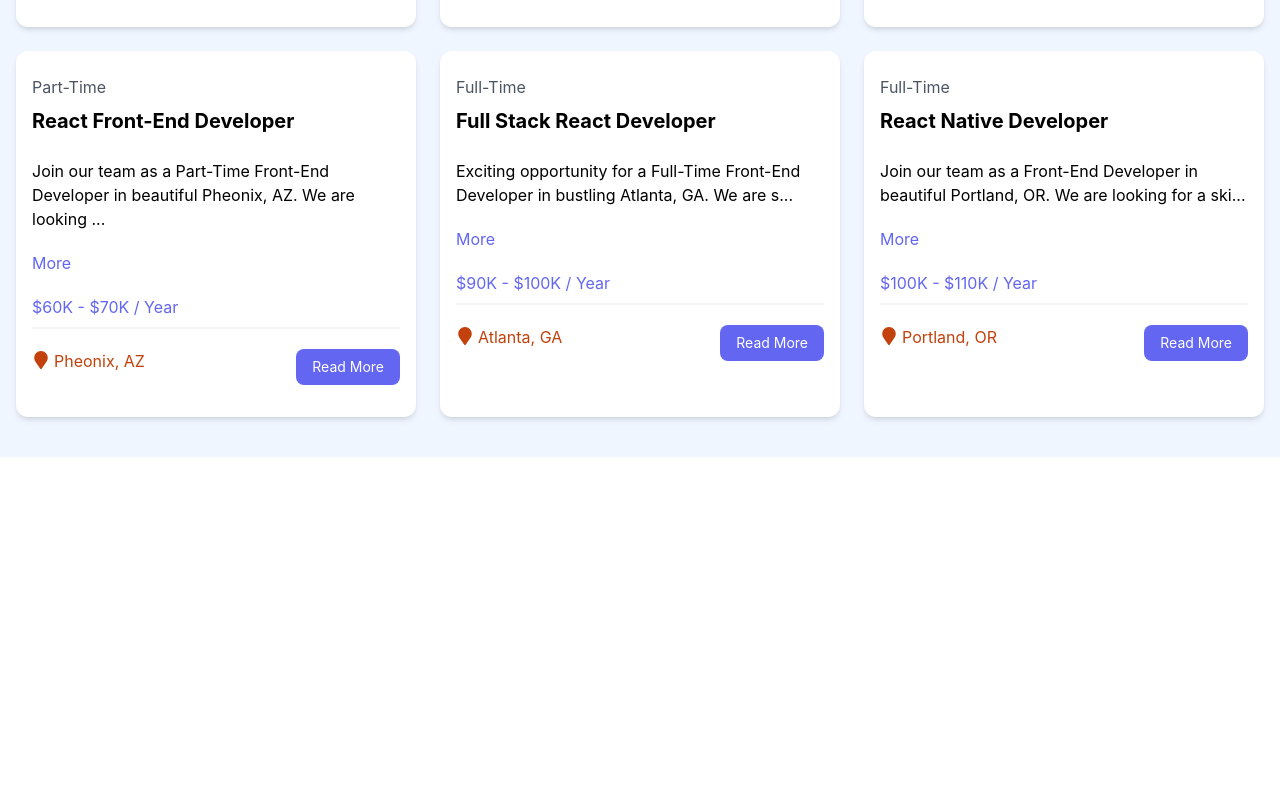
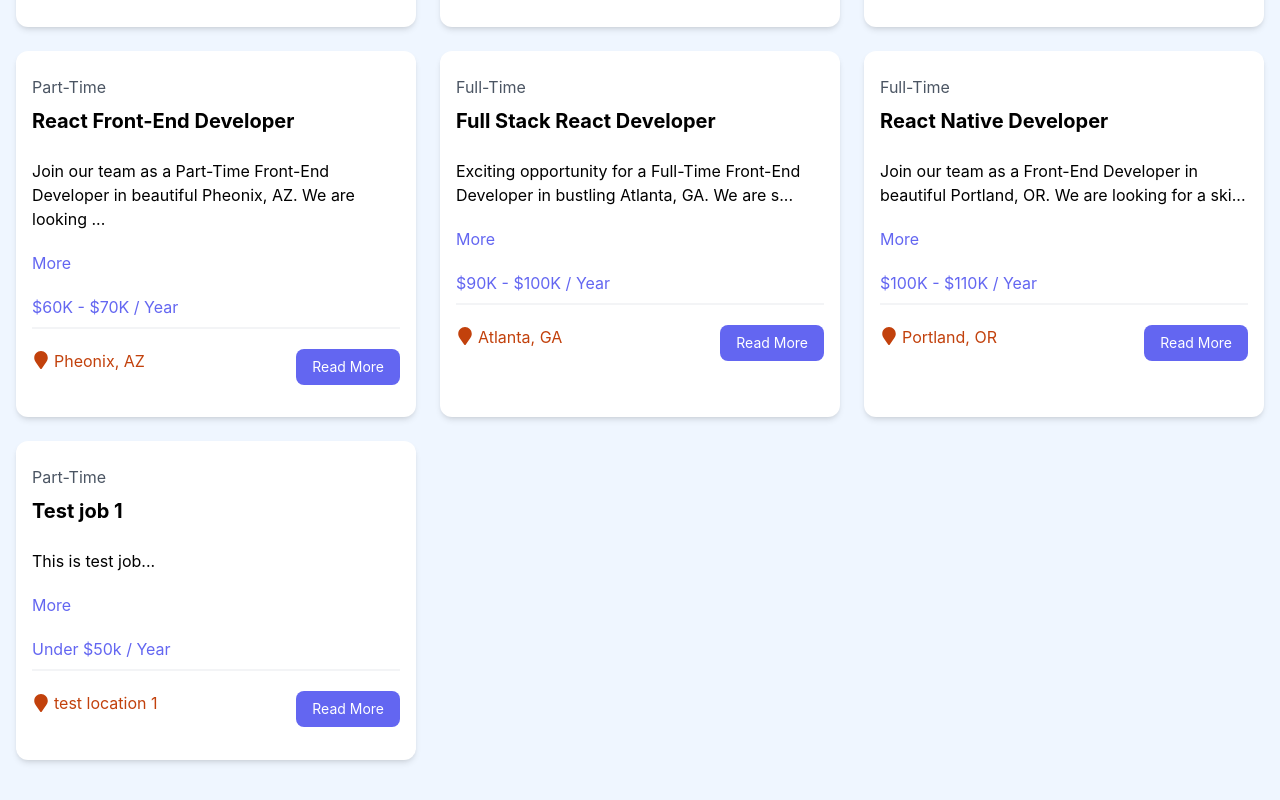
Before and after one commit to ebrahimmorkas/react-job-listing-project, a React (Create React App) app: page /jobs in a window 1280 px wide. Shown: the part 521-1321 px from the top of the page. Before the commit the page ends 978 px from the top, so only its background shows below. Built offline with nearby package versions, Linux system fonts and the light colour scheme; data requests are answered from the project's data file.

Commit message:
The data is being added to the API and it is being displayed on the jobs page

```diff
--- a/src/App.js
+++ b/src/App.js
@@ -9,8 +9,15 @@ import AddJob from './pages/AddJob'
 
 function App() {
 
-  const addJob = (newJob) => {
-    console.log(newJob)
+  const addJob = async (newJob) => {
+    const res = await fetch('http://localhost:8000/jobs', {
+      method: 'POST',
+      headers: {
+        'Content-Type': 'applications/json',
+      },
+      body: JSON.stringify(newJob),
+    });
+    return;
   }
 
   return (
--- a/src/jobs.json
+++ b/src/jobs.json
@@ -83,6 +83,20 @@
         "contactEmail": "contact@ipsumlorem.com",
         "contactPhone": "555-555-5555"
       }
+    },
+    {
+      "id": "f4a6",
+      "title": "Test job 1",
+      "type": "Part-Time",
+      "description": "This is test job",
+      "location": "test location 1",
+      "salary": "Under $50k",
+      "company": {
+        "name": "test company name 1",
+        "description": "test company description 1",
+        "contactEmail": "test@test.com",
+        "contactPhone": "test phone number 1"
+      }
     }
   ]
 }
```
